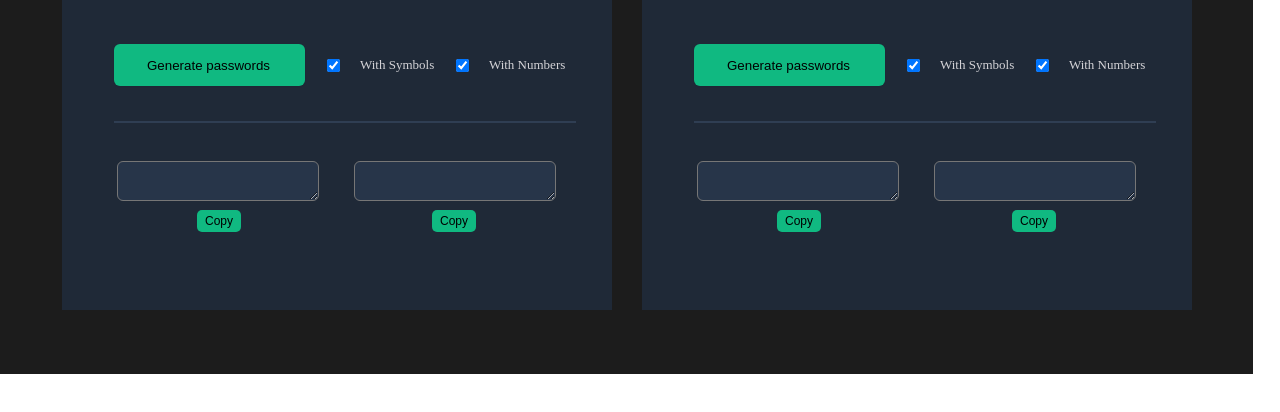
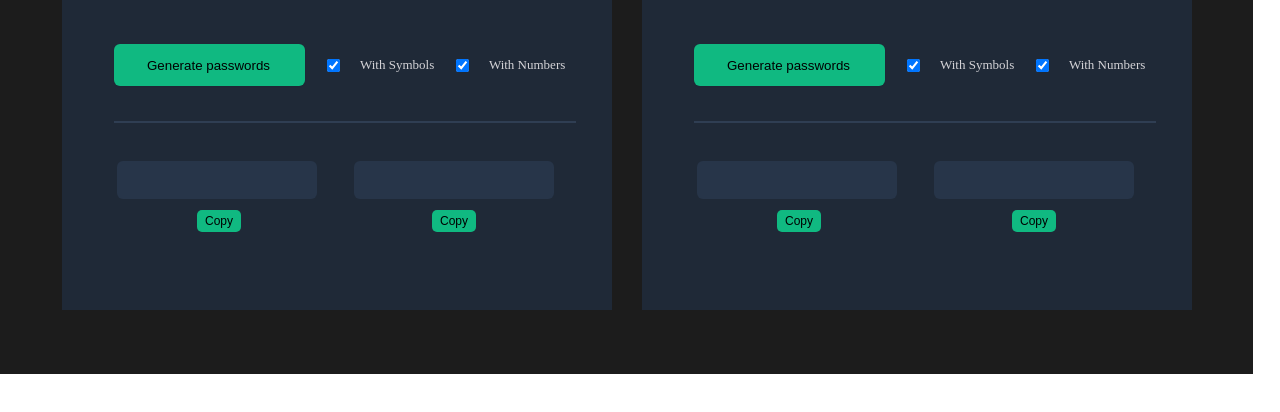
Before and after one commit to Galasha/password-generator, a plain HTML site: page index.html in a window 1280 px wide. Shown: the part 304-716 px from the top of the page. Drawn offline with Linux system fonts and the light colour scheme.

Commit message:
Update style for textarea elements

```diff
--- a/styles.css
+++ b/styles.css
@@ -180,3 +180,9 @@ button:hover {
   opacity: 0.8;
   cursor: pointer;
 }
+
+textarea {
+  outline: none;
+  border: none;
+  resize: none;
+}
```
